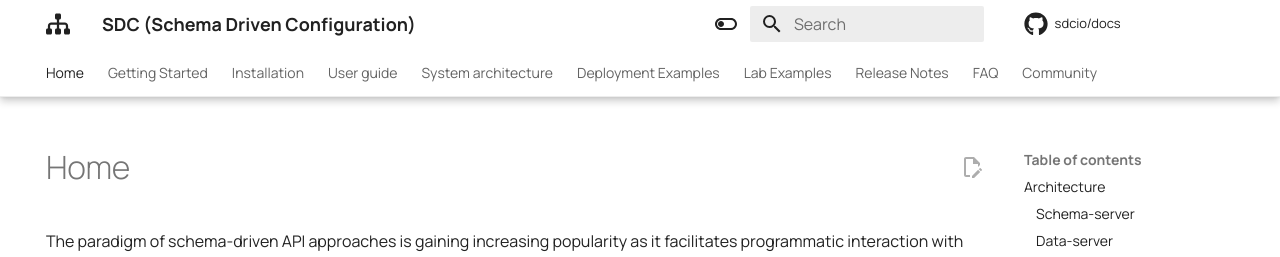
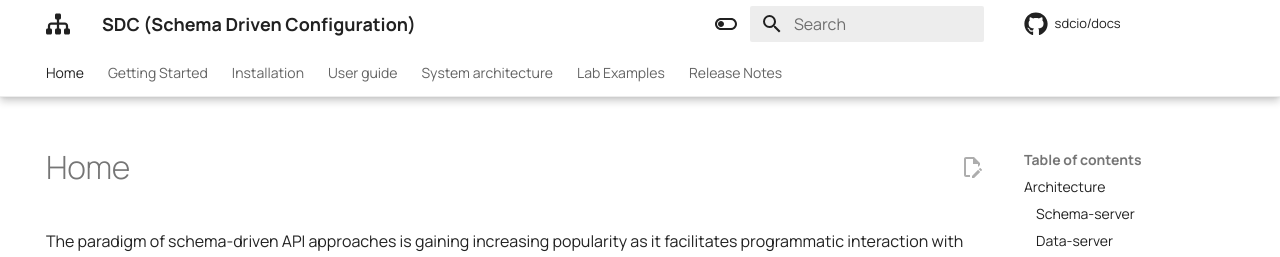
Before and after one commit to sdcio/docs, an MkDocs documentation site: the page built from docs/index.md, in a window 1280 px wide. Shown: the top 257 px of the page. Built offline with MkDocs 1.6.1 and Material for MkDocs 9.7.7, drawn with Linux system fonts in a browser that asks for light colours; comment, search, counter and statistics services are not loaded; some of the changed lines change nothing that is shown.

Commit message:
Hiding the for now unused sections FAQ / Deployment and Community

```diff
--- a/mkdocs.yml
+++ b/mkdocs.yml
@@ -34,24 +34,24 @@ nav:
         - Data-server: system-architecture/data-server.md
         - Cache: system-architecture/cache.md
         - Config-server: system-architecture/config-server.md
-  - Deployment Examples:
-    - Intro: placeholder.md
-    - Collocated deployment: placeholder.md
-    - Distributed deployment: placeholder.md
-    - K8s Collocated deployment: placeholder.md
-    - K8s Distributed deployment: placeholder.md
+  # - Deployment Examples:
+  #   - Intro: placeholder.md
+  #   - Collocated deployment: placeholder.md
+  #   - Distributed deployment: placeholder.md
+  #   - K8s Collocated deployment: placeholder.md
+  #   - K8s Distributed deployment: placeholder.md
   - Lab Examples:
     - About: examples/0_about.md
     - K8s with gNMI devices (SR Linux): examples/1_k8s_srl_collocated.md
     - K8s with NETCONF devices (SROS): examples/2_k8s_sros_collocated.md
   - Release Notes:
     - "0.0.1": rn/0.0.1.md
-  - FAQ: faq/faq.md
-  - Community:
-    - About: community/community.md
-    - Contributing:
-      - About: dev/about.md
-      - Ways to contribute: dev/about.md
+  # - FAQ: faq/faq.md
+  # - Community:
+  #   - About: community/community.md
+  #   - Contributing:
+  #     - About: dev/about.md
+  #     - Ways to contribute: dev/about.md
 
 site_author: Wim Henderickx
 site_description: >-
```
